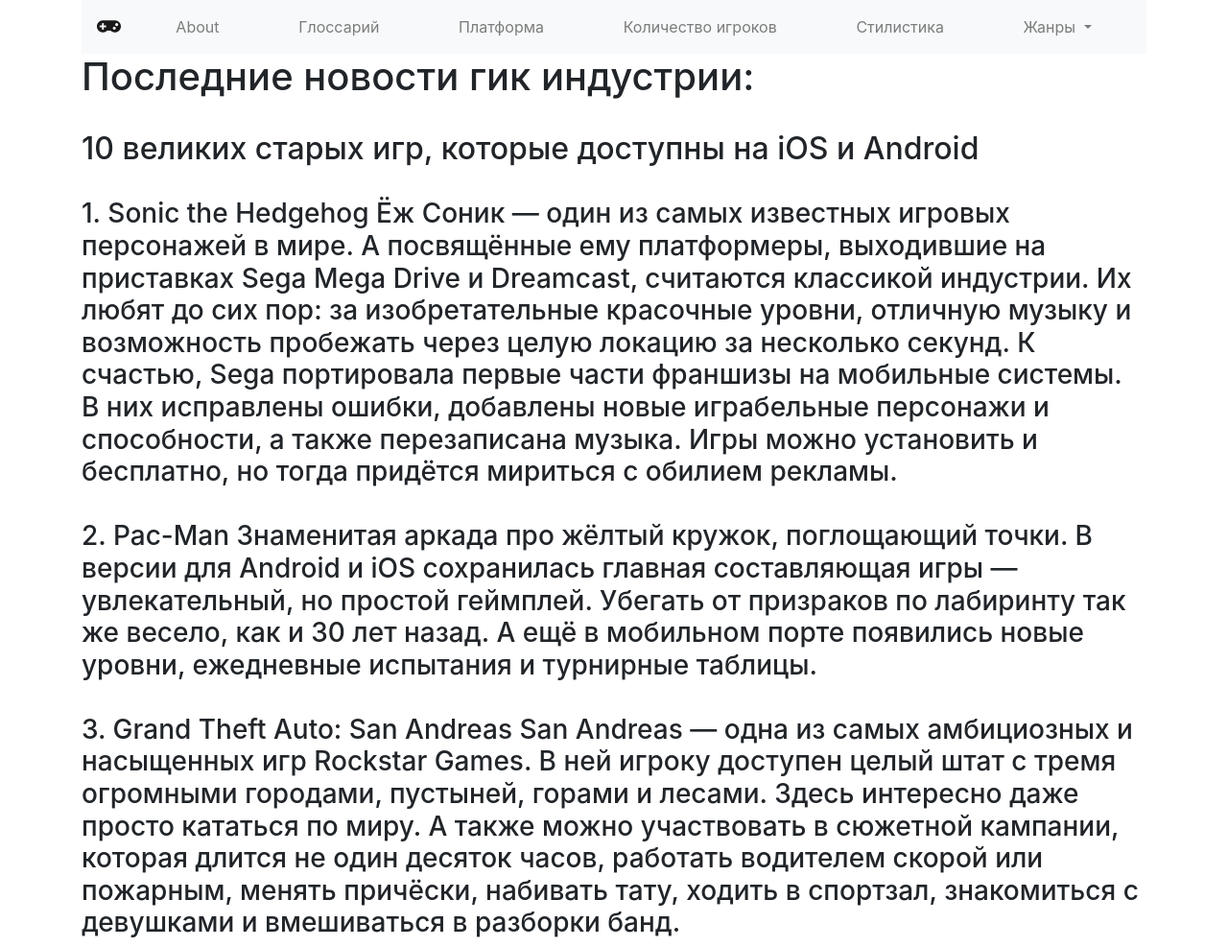
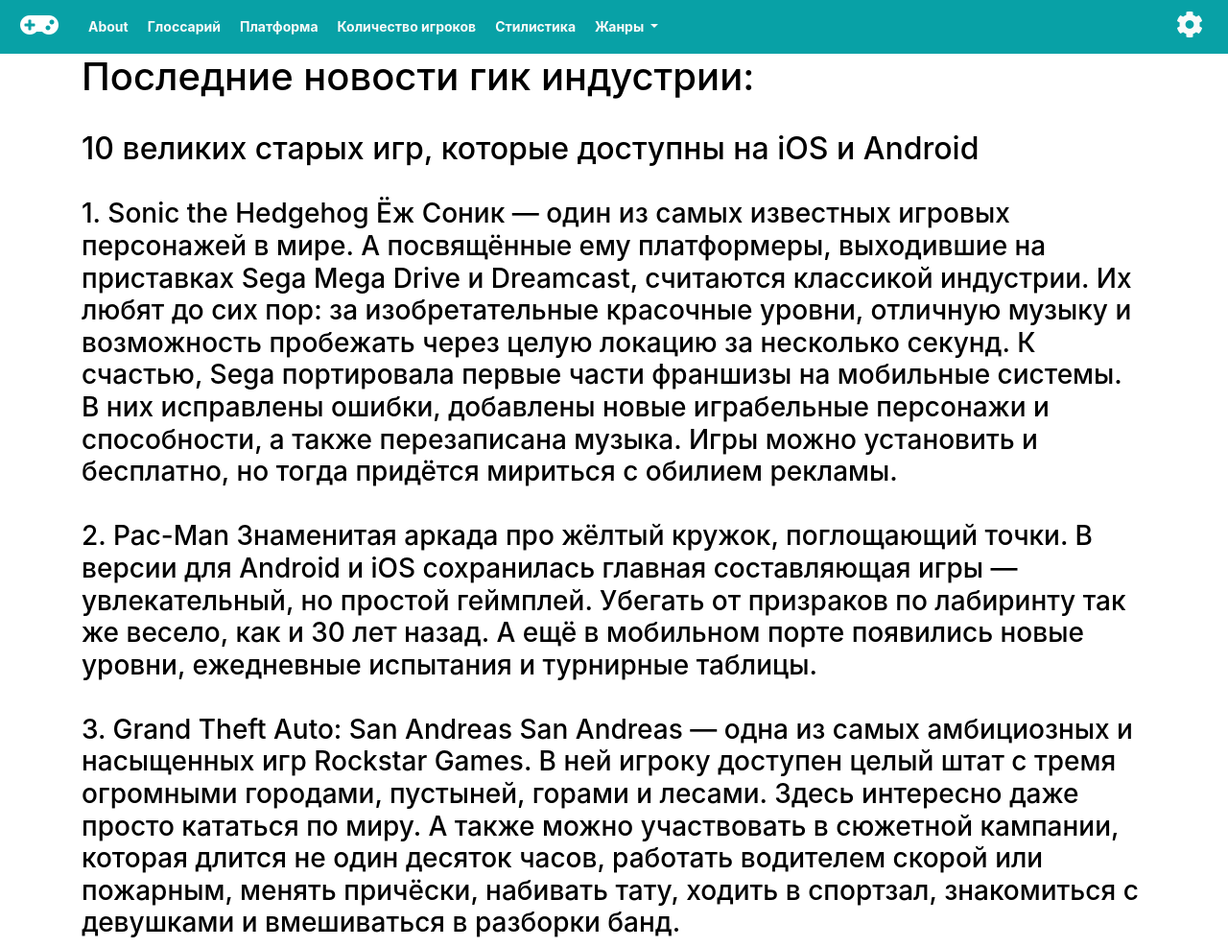
Before and after one commit to Neytllas/TabletTryJekyllProject, a Jekyll site: the page built from index.html, in a window 1280 px wide. Shown: the whole page at 96% size. Built offline with Jekyll 4.4.1, drawn with Linux system fonts in a browser that asks for light colours.

Commit message:
NewHeader

```diff
--- a/_layouts/default.html
+++ b/_layouts/default.html
@@ -9,31 +9,30 @@
     <!-- Bootstrap CSS -->
     <link rel="stylesheet" href="https://stackpath.bootstrapcdn.com/bootstrap/4.3.1/css/bootstrap.min.css" integrity="sha384-ggOyR0iXCbMQv3Xipma34MD+dH/1fQ784/j6cY/iJTQUOhcWr7x9JvoRxT2MZw1T" crossorigin="anonymous">
     <link rel="stylesheet" href="https://cdnjs.cloudflare.com/ajax/libs/font-awesome/5.15.1/css/all.min.css" />
+    <link rel="stylesheet" href="/assets/css/main.css" />
   </head>
   <body>
-
-    <div class="container">
-      <nav class="navbar navbar-expand-lg navbar-light bg-light">
+      <nav class="navbar navbar-expand-lg navbar-light">
         <a class="navbar-brand" href="/"><i class="fas fa-gamepad"></i></a>
         <button class="navbar-toggler" type="button" data-toggle="collapse" data-target="#navbarNav" aria-controls="navbarNav" aria-expanded="false" aria-label="Toggle navigation">
           <span class="navbar-toggler-icon"></span>
         </button>
         <div class="collapse navbar-collapse" id="navbarNav">
-          <ul class="navbar-nav d-flex justify-content-around w-100">
+          <ul class="navbar-nav d-flex">
             <li class="nav-item {% if page.url == '/about.html' %}active{% endif %}">
-              <a class="nav-link" href="/about.html">About {% if page.url == "/about.html" %} * {% endif %}</a>
+              <a class="nav-link" href="/about.html">About </a>
             </li>
-            <li class="nav-item">
-              <a class="nav-link" href="/glossary.html">Глоссарий {% if page.url == "/glossary.html" %} * {% endif %}</a>
+            <li class="nav-item {% if page.url == '/glossary.html' %}active{% endif %}" >
+              <a class="nav-link" href="/glossary.html">Глоссарий</a>
             </li>
-            <li class="nav-item">
-              <a class="nav-link" href="/platform.html">Платформа {% if page.url == "/platform.html" %} * {% endif %}</a>
+            <li class="nav-item {% if page.url == '/platform.html' %}active{% endif %}">
+              <a class="nav-link" href="/platform.html">Платформа</a>
             </li>
-            <li class="nav-item">
-              <a class="nav-link" href="/players.html">Количество игроков {% if page.url == "/players.html" %} * {% endif %}</a>
+            <li class="nav-item {% if page.url == '/players.html' %}active{% endif %}">
+              <a class="nav-link" href="/players.html">Количество игроков</a>
             </li>
-            <li class="nav-item">
-              <a class="nav-link" href="/style.html">Стилистика {% if page.url == "/style.html" %} * {% endif %}</a>
+            <li class="nav-item {% if page.url == '/style.html' %}active{% endif %}">
+              <a class="nav-link" href="/style.html">Стилистика</a>
             </li>
             <li class="nav-item dropdown">
               <a class="nav-link dropdown-toggle" id="navbarDropdownMenuLink" role="button" data-toggle="dropdown" aria-haspopup="true" aria-expanded="false">
@@ -46,10 +45,15 @@
               </div>
             </li>
           </ul>
+          <ul class="navbar-nav d-flex">
+            <li class="nav-item navbar-nav d-flex">
+                <a class="nav-link" href=""><i class="fas fa-2x fa-cog"></i></a>
+            </li>
+          </ul>
         </div>
       </nav>
 
-
+    <div class="container">
       {{content}}
     </div>
 
--- a/_sass/main.scss
+++ b/_sass/main.scss
@@ -7,3 +7,89 @@
   color: $bodyColor;
   font-family: $bodyFont;
 }
+
+.navbar
+{
+  background-color: #08a1a6!important;
+  padding: 0 1rem;
+  height: 56px;
+
+  .navbar-collapse
+  {
+    height: 100%;
+    justify-content: space-between;
+  }
+
+  .navbar-brand
+  {
+    color:white;
+    width: 50px;
+    height: 50px;
+    text-align: center;
+    border-radius: 50%;
+    font-size: 2rem;
+    padding-top: 0;
+    &:hover
+            {
+              background-color: rgba(116,131,131,0.6);
+              box-shadow: 0 0 0 2px transparent;
+              color: white;
+            }
+  }
+
+  .navbar-nav
+    {
+      height: 100%;
+        .nav-item
+        {
+          height: 100%;
+          display: flex;
+          position: relative;
+          align-items: center;
+          margin: 0 4px;
+
+          &.active, &.show
+          {
+            .nav-link
+            {
+              background-color: rgba(116,131,131,0.6);
+              box-shadow: 0 0 0 2px transparent;
+              color: white;
+            }
+          }
+
+          &.active::after
+          {
+           position:absolute;
+           bottom: 0px;
+           left: 4px;
+           right: 4px;
+           content: "";
+           height: 3px;
+           background-color: rgb(248,227,250);
+           border-top-left-radius: 1px;
+           border-top-right-radius: 1px;
+          }
+
+        }
+        .nav-link
+        {
+          color: #fafafa;
+          font-weight: bold;
+          font-size: 14px;
+          border-radius: 3px;
+          padding: 0 6px;
+          height: 2.3em;
+          line-height: 2.3em;
+          vertical-align: middle;
+
+          transition: all 0.3s;
+            &:hover
+            {
+              background-color: rgba(116,131,131,0.6);
+              box-shadow: 0 0 0 2px transparent;
+              color: white;
+            }
+    }
+  }
+}
```
Also changed, not shown: 11 other files.
